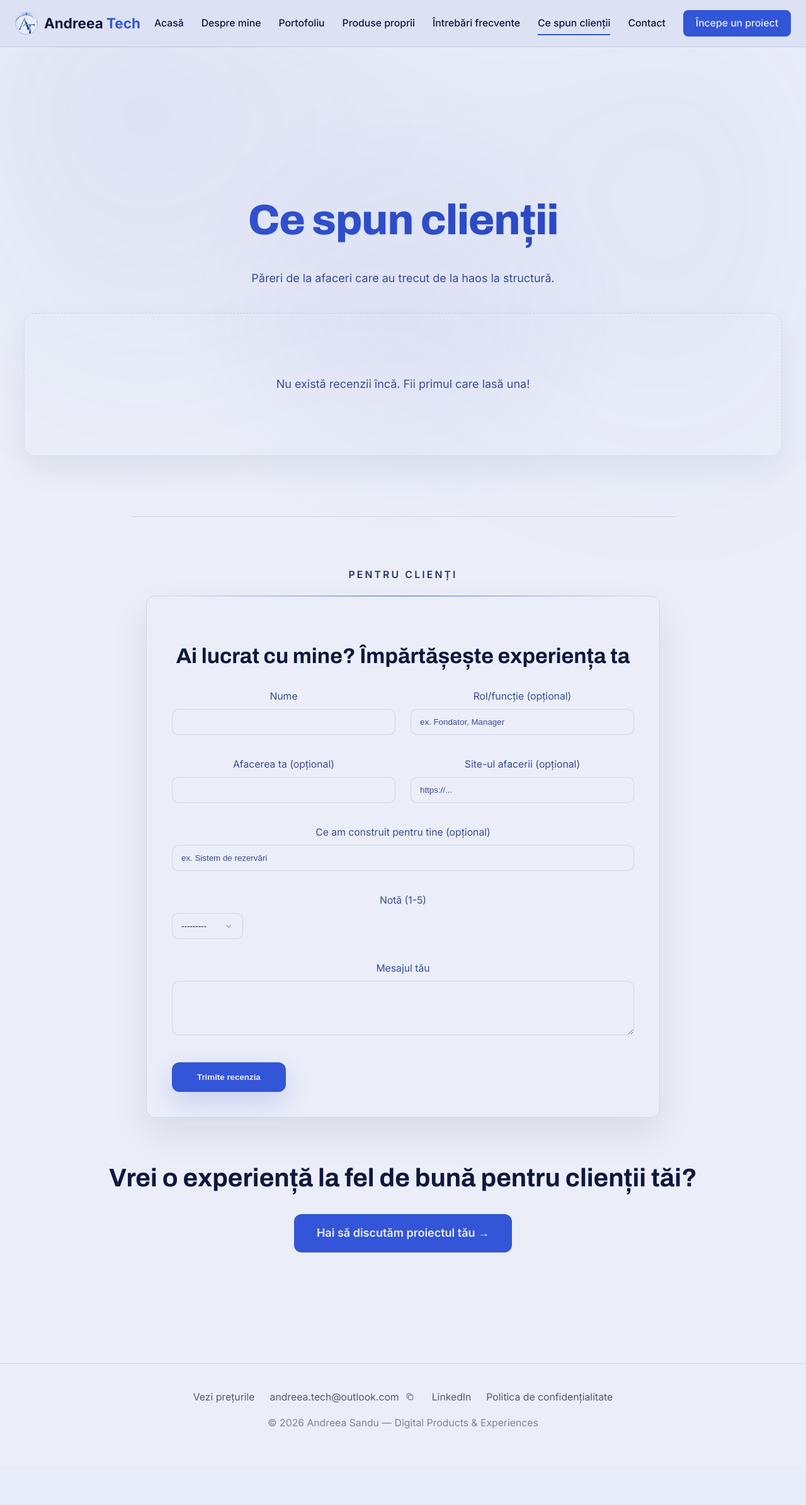
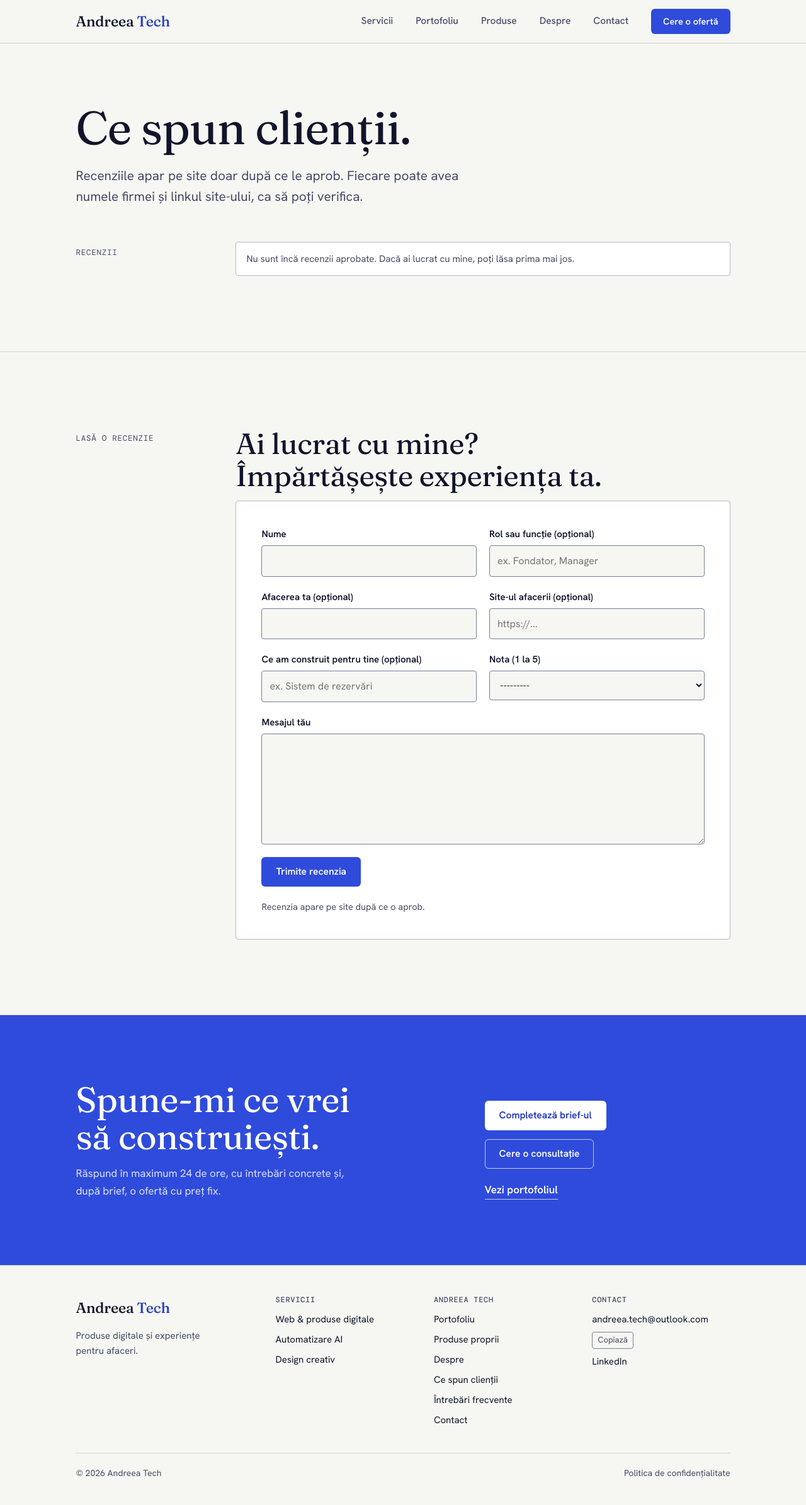
Before and after one commit to SanduAndreea22/andreeatech, a Django app: page /reviews/ in a window 1280 px wide. Shown: the whole page at 63% size. Before the commit the page ends 2269 px from the top, so only its background shows below. Run offline with Django 5.2, Linux system fonts and the light colour scheme; data that the repository does not hold is empty; some libraries are stand-ins or nearby versions; some web fonts are replaced.

Commit message:
Reviews page redesigned
- Only approved reviews are listed (unchanged); honest empty state instead of
  the old claim "businesses that went from chaos to structure".
- Rating shown as stars plus text ("Nota: 4 din 5"), not colour or shape alone.
- Business link keeps rel="noopener noreferrer nofollow"; honeypot, rate limit and
  pending-approval flow unchanged; labels tied to fields.
- Old template kept in templates/_legacy/. Tests: 112 passing (7 new).

Co-Authored-By: Claude Sonnet 5.5 <noreply@anthropic.com>
Claude-Session: https://claude.ai/code/session_01Gn5nm6sZURAVqGA6SkV2iB

```diff
--- a/static/website/components.css
+++ b/static/website/components.css
@@ -463,3 +463,22 @@ dialog.lightbox img { max-width: 94vw; max-height: 86vh; width: auto; height: au
 .qa p { padding: 0 0 20px; color: var(--ink-2); max-width: 64ch; }
 
 a.fbtn { display: inline-flex; align-items: center; }
+
+/* =========================================
+   REVIEWS
+========================================= */
+.vh { position: absolute; width: 1px; height: 1px; margin: -1px; padding: 0; overflow: hidden; clip: rect(0 0 0 0); white-space: nowrap; border: 0; }
+.review { padding: 28px 0; border-bottom: 1px solid var(--line); display: flex; flex-direction: column; gap: 12px; }
+.review:first-child { border-top: 1px solid var(--line-strong); }
+.stars-row { margin: 0; }
+.stars { color: var(--cobalt-text); letter-spacing: 3px; font-size: 18px; }
+.review-quote { margin: 0; font-family: var(--f-display); font-size: clamp(1.25rem, 1vw + 1rem, 1.6rem); line-height: 1.35; max-width: 56ch; }
+.review-by { margin: 0; font-size: 16px; }
+.review-by .muted { margin-left: 8px; }
+.review-note { font-size: 14.5px; }
+.field input[type="url"] {
+    width: 100%; font: inherit; font-size: 16px; color: var(--ink); background: var(--paper);
+    border: 1px solid var(--border-ui); border-radius: var(--r-card); padding: 11px 12px; min-height: 46px;
+}
+.field input[type="url"]:hover { border-color: var(--ink); }
+.field input[type="url"]:focus { outline: 2px solid var(--cobalt-text); outline-offset: 1px; border-color: var(--cobalt-text); }
--- a/templates/website/reviews.html
+++ b/templates/website/reviews.html
@@ -1,143 +1,77 @@
-{% extends "base.html" %}
-{% block title %}Ce spun clienții | Andreea Sandu{% endblock %}
-{% block meta_description %}Recenzii despre conținut, produse digitale și sisteme construite de Andreea Sandu.{% endblock %}
+{% extends "base_v2.html" %}
+
+{% block title %}Ce spun clienții | Andreea Tech{% endblock %}
+{% block meta_description %}Recenzii despre site-urile, automatizările și proiectele creative construite de Andreea Tech, aprobate manual, cu numele firmei și linkul site-ului pentru verificare.{% endblock %}
+{% block og_title %}Ce spun clienții | Andreea Tech{% endblock %}
+{% block twitter_title %}Ce spun clienții | Andreea Tech{% endblock %}
 
 {% block content %}
-<section class="page-hero">
-    <div class="container">
+<section class="phead">
+    <div class="wrap">
+        <h1>Ce spun clienții.</h1>
+        <p class="lead">Recenziile apar pe site doar după ce le aprob. Fiecare poate avea numele firmei și linkul site-ului, ca să poți verifica.</p>
+    </div>
+</section>
 
-        <div class="mb-xl">
-            <h1 class="page-title gradient-text">
-                Ce spun clienții
-            </h1>
-            <p class="text-muted">Păreri de la afaceri care au trecut de la haos la structură.</p>
-        </div>
-
-        <div class="reviews-grid">
+<section class="sec first" style="padding-top:0;border-top:0">
+    <div class="wrap mg">
+        <div class="mg-l mono">Recenzii</div>
+        <div>
             {% for review in reviews %}
-            <div class="glass card-hover review-card">
-                <div>
-                    <div class="review-stars">
-                        {% for i in "12345"|make_list %}
-                            {% if forloop.counter <= review.rating %}
-                                <span class="review-star-filled">★</span>
-                            {% else %}
-                                <span class="review-star-empty">★</span>
-                            {% endif %}
-                        {% endfor %}
-                    </div>
-
-                    <p class="review-quote">
-                        „{{ review.message }}"
-                    </p>
-                </div>
-
-                <div>
-                    <div class="review-name">
-                        {{ review.name }}{% if review.role %}, {{ review.role }}{% endif %}
-                    </div>
+            <article class="review">
+                <p class="stars-row">
+                    <span class="stars" aria-hidden="true">{% for i in "12345" %}{% if forloop.counter <= review.rating %}★{% else %}☆{% endif %}{% endfor %}</span>
+                    <span class="vh">Nota: {{ review.rating }} din 5</span>
+                </p>
+                <blockquote class="review-quote">„{{ review.message }}”</blockquote>
+                <p class="review-by">
+                    <strong>{{ review.name }}</strong>{% if review.role %}, {{ review.role }}{% endif %}
                     {% if review.company %}
-                    <div class="review-company">
-                        {% if review.business_url %}<a href="{{ review.business_url }}" target="_blank" rel="noopener noreferrer nofollow" class="link">{{ review.company }} ↗</a>{% else %}{{ review.company }}{% endif %}
-                    </div>
+                    <span class="muted">
+                        {% if review.business_url %}<a class="link" href="{{ review.business_url }}" target="_blank" rel="noopener noreferrer nofollow">{{ review.company }}</a>{% else %}{{ review.company }}{% endif %}
+                    </span>
                     {% endif %}
-                    {% if review.project_note %}
-                    <div class="review-project-note">{{ review.project_note }}</div>
-                    {% endif %}
-                </div>
-            </div>
+                </p>
+                {% if review.project_note %}<p class="muted review-note">{{ review.project_note }}</p>{% endif %}
+            </article>
             {% empty %}
-            <div class="glass reviews-empty">
-                <p>Nu există recenzii încă. Fii primul care lasă una!</p>
-            </div>
+            <div class="note">Nu sunt încă recenzii aprobate. Dacă ai lucrat cu mine, poți lăsa prima mai jos.</div>
             {% endfor %}
         </div>
+    </div>
+</section>
 
-        <div class="container-sm reviews-form-section">
-            <p class="eyebrow eyebrow-center">Pentru clienți</p>
-            <div class="glass form-card">
-
-                <h2 class="h2 center">
-                    Ai lucrat cu mine? Împărtășește experiența ta
-                </h2>
-
-                {% if messages %}
-                    {% for message in messages %}
-                    <div class="form-message {% if message.tags == 'error' %}form-message-error{% else %}form-message-success{% endif %}">
-                        {% if message.tags == 'error' %}
-                        <svg class="form-message-icon" fill="none" stroke="currentColor" viewBox="0 0 24 24"><path stroke-linecap="round" stroke-linejoin="round" stroke-width="2.5" d="M6 18L18 6M6 6l12 12"></path></svg>
-                        {% else %}
-                        <svg class="form-message-icon" fill="none" stroke="currentColor" viewBox="0 0 24 24"><path stroke-linecap="round" stroke-linejoin="round" stroke-width="2.5" d="M5 13l4 4L19 7"></path></svg>
-                        {% endif %}
-                        {{ message }}
-                    </div>
-                    {% endfor %}
-                {% endif %}
-
-                <form method="POST" class="form-fields">
+<section class="sec">
+    <div class="wrap mg">
+        <div class="mg-l mono">Lasă o recenzie</div>
+        <div class="stack-s">
+            <h2>Ai lucrat cu mine? Împărtășește experiența ta.</h2>
+            {% include "partials/messages.html" %}
+            <div class="fcard">
+                <form method="POST" novalidate>
                     {% csrf_token %}
                     {{ form.non_field_errors }}
                     <div class="honeypot-field" aria-hidden="true">{{ form.website }}</div>
-
-                    <div class="review-form-grid">
-                        <div class="form-field">
-                            <label class="form-label">Nume</label>
-                            {{ form.name }}
-                            {{ form.name.errors }}
-                        </div>
-                        <div class="form-field">
-                            <label class="form-label">Rol/funcție (opțional)</label>
-                            {{ form.role }}
-                            {{ form.role.errors }}
-                        </div>
+                    <div class="f-row">
+                        <div class="field"><label for="{{ form.name.id_for_label }}">Nume</label>{{ form.name }}{{ form.name.errors }}</div>
+                        <div class="field"><label for="{{ form.role.id_for_label }}">Rol sau funcție (opțional)</label>{{ form.role }}{{ form.role.errors }}</div>
                     </div>
-
-                    <div class="review-form-grid">
-                        <div class="form-field">
-                            <label class="form-label">Afacerea ta (opțional)</label>
-                            {{ form.company }}
-                            {{ form.company.errors }}
-                        </div>
-                        <div class="form-field">
-                            <label class="form-label">Site-ul afacerii (opțional)</label>
-                            {{ form.business_url }}
-                            {{ form.business_url.errors }}
-                        </div>
+                    <div class="f-row">
+                        <div class="field"><label for="{{ form.company.id_for_label }}">Afacerea ta (opțional)</label>{{ form.company }}{{ form.company.errors }}</div>
+                        <div class="field"><label for="{{ form.business_url.id_for_label }}">Site-ul afacerii (opțional)</label>{{ form.business_url }}{{ form.business_url.errors }}</div>
                     </div>
-
-                    <div class="form-field">
-                        <label class="form-label">Ce am construit pentru tine (opțional)</label>
-                        {{ form.project_note }}
-                        {{ form.project_note.errors }}
+                    <div class="f-row">
+                        <div class="field"><label for="{{ form.project_note.id_for_label }}">Ce am construit pentru tine (opțional)</label>{{ form.project_note }}{{ form.project_note.errors }}</div>
+                        <div class="field"><label for="{{ form.rating.id_for_label }}">Nota (1 la 5)</label>{{ form.rating }}{{ form.rating.errors }}</div>
                     </div>
-
-                    <div class="form-field">
-                        <label class="form-label">Notă (1-5)</label>
-                        <div class="review-rating-field">
-                             {{ form.rating }}
-                        </div>
-                        {{ form.rating.errors }}
-                    </div>
-
-                    <div class="form-field">
-                        <label class="form-label">Mesajul tău</label>
-                        {{ form.message }}
-                        {{ form.message.errors }}
-                    </div>
-
-                    <button type="submit" class="btn-primary form-submit">
-                        Trimite recenzia
-                    </button>
+                    <div class="field"><label for="{{ form.message.id_for_label }}">Mesajul tău</label>{{ form.message }}{{ form.message.errors }}</div>
+                    <div class="btn-row"><button type="submit" class="btn btn-primary">Trimite recenzia</button></div>
+                    <p class="hint">Recenzia apare pe site după ce o aprob.</p>
                 </form>
             </div>
         </div>
-
-        <div class="home-cta-center mt-lg">
-            <h2 class="h2-xl">Vrei o experiență la fel de bună pentru clienții tăi?</h2>
-            <a href="{% url 'start_project' %}" class="btn-primary home-cta-btn-sm">Hai să discutăm proiectul tău →</a>
-        </div>
-
     </div>
 </section>
 
+{% include "partials/cta_band.html" %}
 {% endblock %}
```
Also changed, not shown: templates/_legacy/website/reviews.html (added, +143 -0 lines), website/tests.py (+44 -0 lines).
